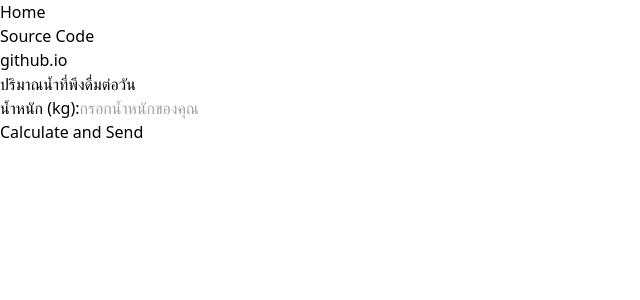
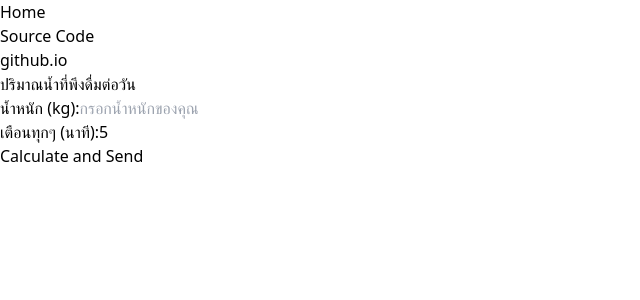
Before and after one commit to Suchaya-aum/Make-It-Shape, a Next.js app in the folder make_it_shape/: page / in a window 1280 px wide. Shown: the top 300 px of the page, without its empty margins (0-640 px from the left). Built offline with nearby package versions, Linux system fonts and the light colour scheme.

Commit message:
เพิ่มinput เวลาเตือน

```diff
--- a/make_it_shape/src/app/page.jsx
+++ b/make_it_shape/src/app/page.jsx
@@ -1,6 +1,6 @@
 "use client";
 
-import React, { useState } from 'react';
+import React, { useState, useEffect } from 'react';
 import mqtt from 'mqtt'; // นำเข้า MQTT
 import Popup from './components/popup'; // นำเข้า Popup คอมโพเนนต์
 import Navbar from './components/Navbar'; // นำเข้า Navbar คอมโพเนนต์
@@ -11,6 +11,7 @@ export default function Home() {
   const [waterIntake, setWaterIntake] = useState(null); // ปริมาณน้ำที่ควรดื่ม
   const [portion, setPortion] = useState(null); // ปริมาณน้ำต่อครั้ง
   const [message, setMessage] = useState(''); // ข้อความสำหรับแสดงผล
+  const [reminder, setReminder] = useState('5'); //ระยะเวลาเตือน (นาที)
 
   // ฟังก์ชันคำนวณปริมาณน้ำในมล.
   const calculateWaterIntake = (weight) => {
@@ -30,6 +31,32 @@ export default function Home() {
       console.error('MQTT connection error:', err);
     });
   };
+  // ฟังก์ชันเตือนทุกๆ ตามที่ผู้ใช้กำหนด
+  const startReminder = () => {
+    const intervalInMinutes = parseInt(reminder) || 5; // แปลงจาก string เป็น number
+    const reminderIntervalInMs = intervalInMinutes * 60 * 1000; // แปลงนาทีเป็นมิลลิวินาที
+
+    const reminderTimer = setInterval(() => {
+      if (weight) {
+        alert('อย่าลืมดื่มน้ำตามที่คำนวณไว้!'); // เตือนผู้ใช้ให้ดื่มน้ำ
+      } else {
+        alert('กรุณากรอกน้ำหนักของคุณ!'); // เตือนให้กรอกน้ำหนัก
+      }
+    }, reminderIntervalInMs); // ใช้เวลาที่ผู้ใช้กำหนด
+
+    return () => clearInterval(reminderTimer); // ล้างเวลาเมื่อคอมโพเนนต์ถูกทำลาย
+  };
+
+  // เรียกใช้ startReminder เมื่อคอมโพเนนต์โหลด
+  useEffect(() => {
+    startReminder(); // เรียกฟังก์ชันเตือนเมื่อคอมโพเนนต์โหลด
+
+    // Cleanup function to clear the interval on unmount
+    return () => {
+      clearInterval(startReminder);
+    };
+  }, [reminder]); // เพิ่ม reminder ใน dependencies
+
 
   // ปุ่ม Submit สำหรับคำนวณและส่งข้อมูล
   const handleSubmit = (e) => {
@@ -43,6 +70,7 @@ export default function Home() {
     setPortion(Math.round(portions)); //ขก.คิดเศษ เอาจน.เต็มไปนะ
     setMessage(`ปริมาณน้ำที่ควรดื่มทั้งหมดต่อวันคือ : ${Math.round(intake)} มิลิลิตร\nคุณควรดื่มน้ำ : ${Math.round(portions)} มิลิลิตร ต่อครั้ง`); // ข้อความแสดงผลข่างล่างปุ่ม
     publishToMQTT(8); // ส่งข้อมูลไปยัง MQTT
+    publishToMQTT(reminder); // ส่งข้อมูลไปยัง MQTT
     setShowPopup(true); // แสดง Popup
     console.log("Popup should appear now.");
   };
@@ -54,13 +82,24 @@ export default function Home() {
         <div className="bg-white p-8 rounded-lg shadow-lg max-w-md w-full text-center">
           <h1 className="text-2xl font-bold mb-4">ปริมาณน้ำที่พึงดื่มต่อวัน</h1> {/* หัวเรื่อง */}
           <div className="mb-4">
-            {/* กล่องที่รับ input น้ำหนัก */}
+            {/* input น้ำหนัก */}
             <label className="block mb-2 text-gray-700">น้ำหนัก (kg):</label>
             <input
               type="number"
               value={weight}
               onChange={(e) => setWeight(e.target.value)}
               placeholder="กรอกน้ำหนักของคุณ"
+              className="border rounded p-2 w-full"
+            />
+          </div>
+          <div className="mb-4">
+            {/* input สำหรับระยะเวลาเตือน */}
+            <label className="block mb-2 text-gray-700">เตือนทุกๆ (นาที):</label>
+            <input
+              type="number"
+              value={reminder}
+              onChange={(e) => setReminder(e.target.value)}
+              placeholder="กรอกจำนวนนาที"
               className="border rounded p-2 w-full"
             />
           </div>
```
